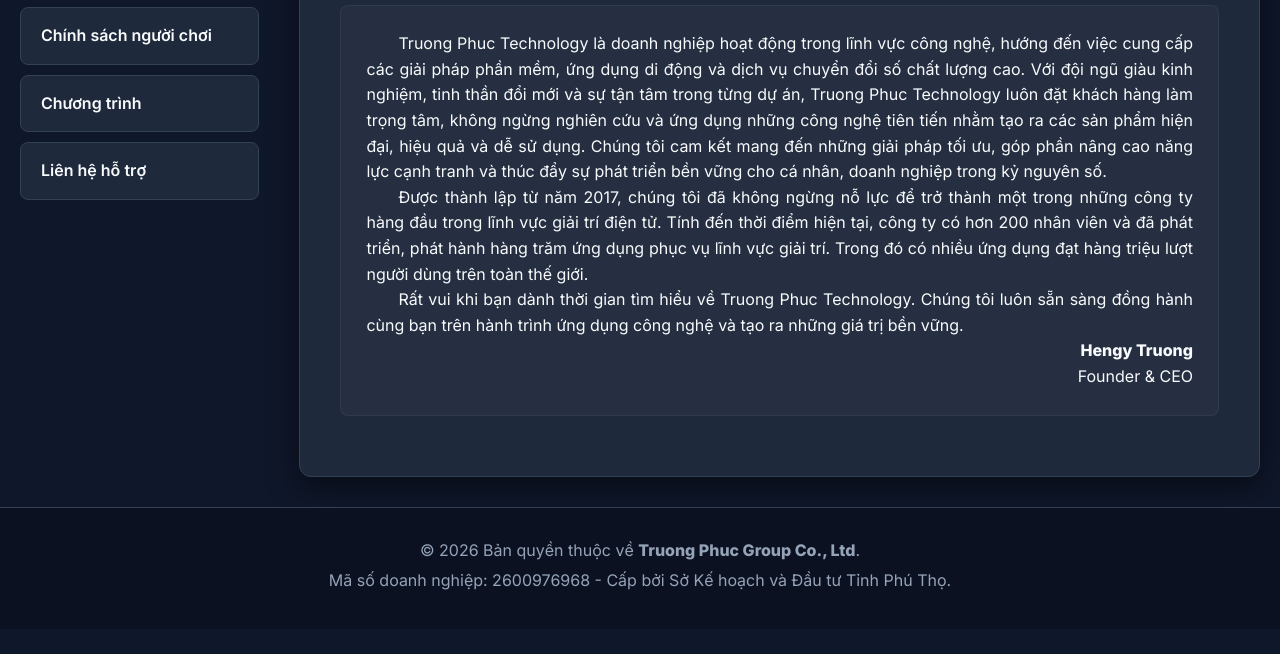
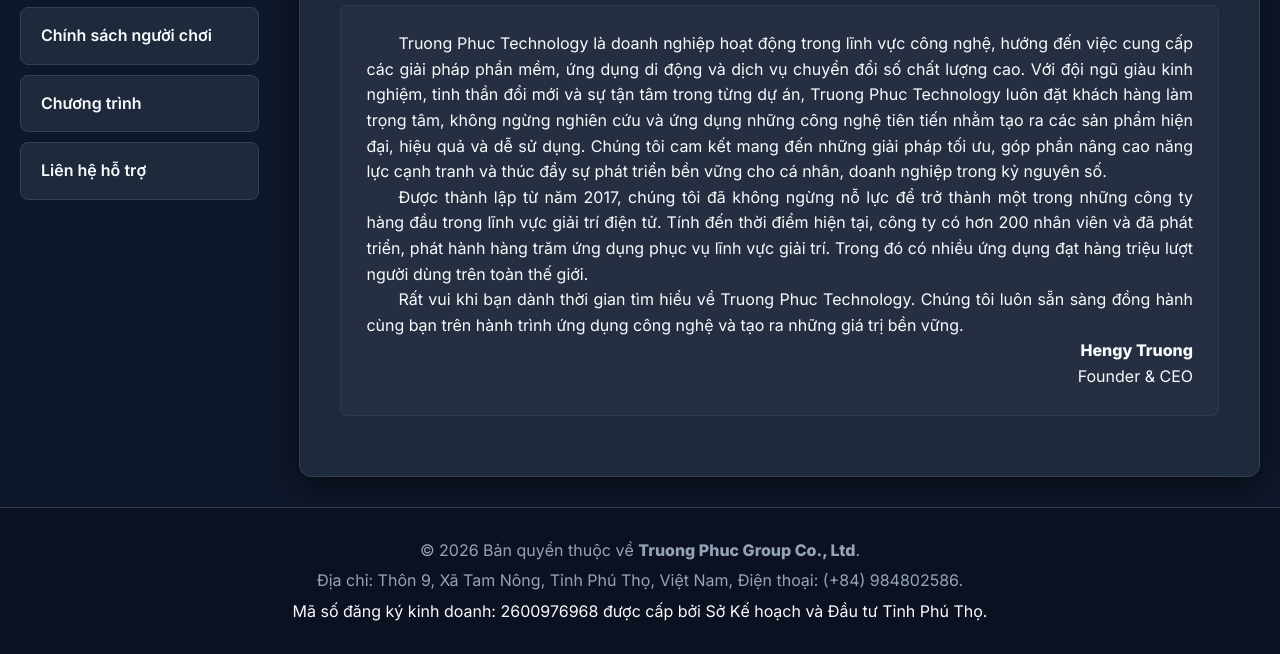
Before and after one commit to quangtruongibm-hue/RoyalEmpireMatch3, a plain HTML site: page index.html in a window 1280 px wide. Shown: the part 458-1112 px from the top of the page. Before the commit the page ends 1087 px from the top, so only its background shows below. Drawn offline with Linux system fonts and the light colour scheme.

Commit message:
Update footer with business address and registration info

```diff
--- a/index.html
+++ b/index.html
@@ -232,7 +232,9 @@
     <footer class="site-footer">
         <div class="footer-content" id="content-footer-info">
             <p>© 2026 Bản quyền thuộc về <strong> Truong Phuc Group Co., Ltd</strong>.</p>
-            <p>Mã số doanh nghiệp: 2600976968 - Cấp bởi Sở Kế hoạch và Đầu tư Tỉnh Phú Thọ.</p>
+            <p> Địa chỉ: Thôn 9, Xã Tam Nông, Tỉnh Phú Thọ, Việt Nam, Điện thoại: (+84) 984802586.</p>
+        </div>
+            <p>Mã số đăng ký kinh doanh: 2600976968 được cấp bởi Sở Kế hoạch và Đầu tư Tỉnh Phú Thọ.</p>
         </div>
     </footer>
 
```
